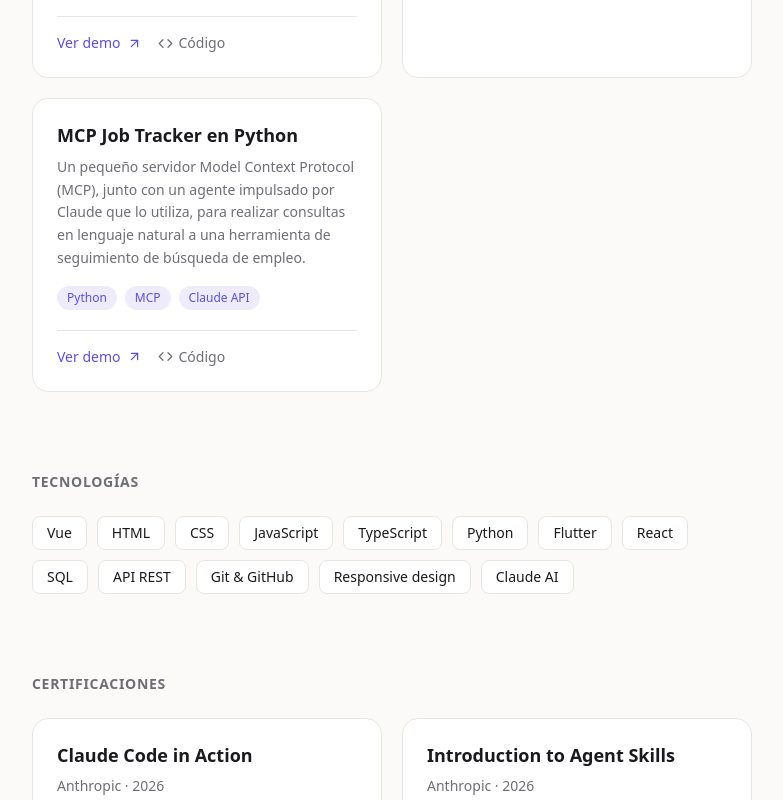
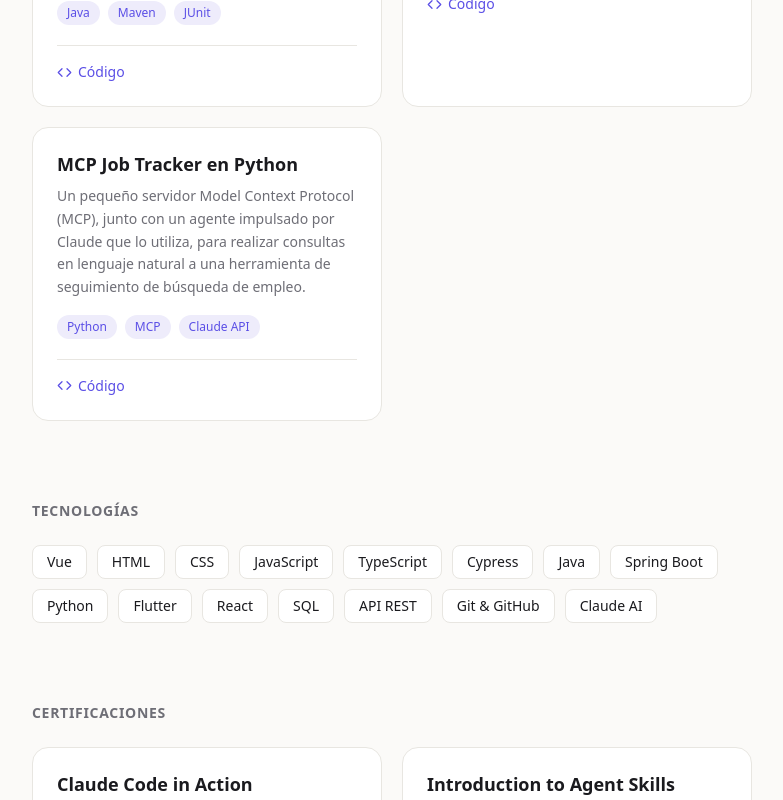
Before and after one commit to dacaga-hub/mi-portfolio, a React (Vite) app: page / in a window 1280 px wide. Shown: the part 1220-2020 px from the top of the page, without its empty margins (248-1031 px from the left). Built offline with nearby package versions, Linux system fonts and the light colour scheme.

Commit message:
fix: update stack and fix certifications data

```diff
--- a/src/App.jsx
+++ b/src/App.jsx
@@ -15,7 +15,7 @@ const datos = {
   nombre: "Daniel Caravaca Garcia",
   rol: "Desarrollador de Aplicaciones Multiplataforma",
   pitch:
-    "Construyo interfaces web limpias y accesibles. Con experiencia real en Vue.js y buscando mi primera oportunidad como desarrollador.",
+    "Desarrollador junior con experiencia profesional en frontend (Vue.js, Cypress) y proyectos propios en Java/Spring Boot y Python. Busco un equipo donde seguir creciendo hacia full-stack.",
   ubicacion: "Barcelona, España",
   disponible: true,
   email: "daniel.caravacagarcia@gmail.com",
@@ -68,22 +68,22 @@ const datos = {
   certificaciones: [
     {
       titulo: "Claude Code in Action",
-      emisor: "Anthropic",
-      fecha: "2026",
+      emisor: "Claude Academy (Anthropic)",
+      fecha: "June 2026",
       tecnologias: ["Claude Code", "AI Workflows"],
       credencial: "https://academy.claude.com/verify/8e21504bb6e6f6991a10e012716cbd40",
     },
     {
       titulo: "Introduction to Agent Skills",
-      emisor: "Anthropic",
-      fecha: "2026",
+      emisor: "Claude Academy (Anthropic)",
+      fecha: "June 2026",
       tecnologias: ["Agent Skills", "Claude Code"],
       credencial: "https://academy.claude.com/verify/dfffcd06281eb741db91da9df6eed8a0",
     },
     {
       titulo: "Introduction to Subagents",
-      emisor: "Anthropic",
-      fecha: "2026",
+      emisor: "Claude Academy (Anthropic)",
+      fecha: "June 2026",
       tecnologias: ["Subagents", "Claude Code"],
       credencial: "https://academy.claude.com/verify/2f408bd1bb890f89a3c2dbfadbf4418f",
     },
@@ -103,14 +103,16 @@ const datos = {
     "CSS",
     "JavaScript",
     "TypeScript",
+    "Cypress",
+    "Java",
+    "Spring Boot",
     "Python",
     "Flutter",
     "React",
     "SQL",
     "API REST",
     "Git & GitHub",
-    "Responsive design",
-    "Claude AI"
+    "Claude AI",
   ],
 
   sobreMi:
@@ -148,22 +150,15 @@ function Tag({ texto }) {
 function ProyectoCard({ proyecto }) {
   return (
     <article
-      className="group rounded-2xl p-6 flex flex-col transition-transform duration-200 hover:-translate-y-1"
+      className="rounded-2xl p-6 flex flex-col transition-transform duration-200 hover:-translate-y-1"
       style={{ backgroundColor: c.blanco, border: `1px solid ${c.borde}` }}
     >
-      <div className="flex items-start justify-between gap-3">
       <h3
         className="text-lg font-semibold leading-snug"
         style={{ color: c.tinta }}
       >
         {proyecto.titulo}
       </h3>
-        <ArrowUpRight
-          size={20}
-          className="shrink-0 opacity-0 group-hover:opacity-100 transition-opacity"
-          style={{ color: c.acento }}
-        />
-      </div>
 
       <p className="mt-2 text-sm leading-relaxed" style={{ color: c.suave }}>
         {proyecto.descripcion}
@@ -179,6 +174,7 @@ function ProyectoCard({ proyecto }) {
         className="mt-5 pt-4 flex items-center gap-4 text-sm font-medium"
         style={{ borderTop: `1px solid ${c.borde}` }}
       >
+        {proyecto.demo && (
           <a
             href={proyecto.demo}
             target="_blank"
@@ -188,12 +184,13 @@ function ProyectoCard({ proyecto }) {
           >
             Ver demo <ArrowUpRight size={15} />
           </a>
+        )}
         <a
           href={proyecto.repo}
           target="_blank"
           rel="noreferrer"
           className="inline-flex items-center gap-1.5 hover:underline"
-          style={{ color: c.suave }}
+          style={{ color: proyecto.demo ? c.suave : c.acento }}
         >
           <Code size={15} /> Código
         </a>
@@ -205,22 +202,15 @@ function ProyectoCard({ proyecto }) {
 function CertificacionCard({ certificacion }) {
   return (
     <article
-      className="group rounded-2xl p-6 flex flex-col transition-transform duration-200 hover:-translate-y-1"
+      className="rounded-2xl p-6 flex flex-col transition-transform duration-200 hover:-translate-y-1"
       style={{ backgroundColor: c.blanco, border: `1px solid ${c.borde}` }}
     >
-      <div className="flex items-start justify-between gap-3">
       <h3
         className="text-lg font-semibold leading-snug"
         style={{ color: c.tinta }}
       >
         {certificacion.titulo}
       </h3>
-        <ArrowUpRight
-          size={20}
-          className="shrink-0 opacity-0 group-hover:opacity-100 transition-opacity"
-          style={{ color: c.acento }}
-        />
-      </div>
 
       <p className="mt-2 text-sm leading-relaxed" style={{ color: c.suave }}>
         {certificacion.emisor} · {certificacion.fecha}
@@ -253,7 +243,6 @@ function CertificacionCard({ certificacion }) {
 //PRINCIPAL
 
 export default function Portfolio() {
-
   const [copiado, setCopiado] = useState(false);
 
   async function copiarEmail() {
@@ -388,8 +377,8 @@ export default function Portfolio() {
             Certificaciones
           </h2>
           <div className="mt-6 grid grid-cols-1 sm:grid-cols-2 gap-5">
-            {datos.certificaciones.map((cert, i) => (
-              <CertificacionCard key={i} certificacion={cert} />
+            {datos.certificaciones.map((cert) => (
+              <CertificacionCard key={cert.credencial} certificacion={cert} />
             ))}
           </div>
         </section>
@@ -447,10 +436,22 @@ export default function Portfolio() {
             © {new Date().getFullYear()} {datos.nombre}
           </span>
           <div className="flex items-center gap-4">
-            <a href={datos.enlaces.github} target="_blank" rel="noreferrer" className="hover:opacity-60">
+            <a
+              href={datos.enlaces.github}
+              target="_blank"
+              rel="noreferrer"
+              aria-label="GitHub"
+              className="hover:opacity-60"
+            >
               <Code size={18} />
             </a>
-            <a href={datos.enlaces.linkedin} target="_blank" rel="noreferrer" className="hover:opacity-60">
+            <a
+              href={datos.enlaces.linkedin}
+              target="_blank"
+              rel="noreferrer"
+              aria-label="LinkedIn"
+              className="hover:opacity-60"
+            >
               <Link2 size={18} />
             </a>
           </div>
```
Lines whose indentation alone changed are shown as unchanged.
